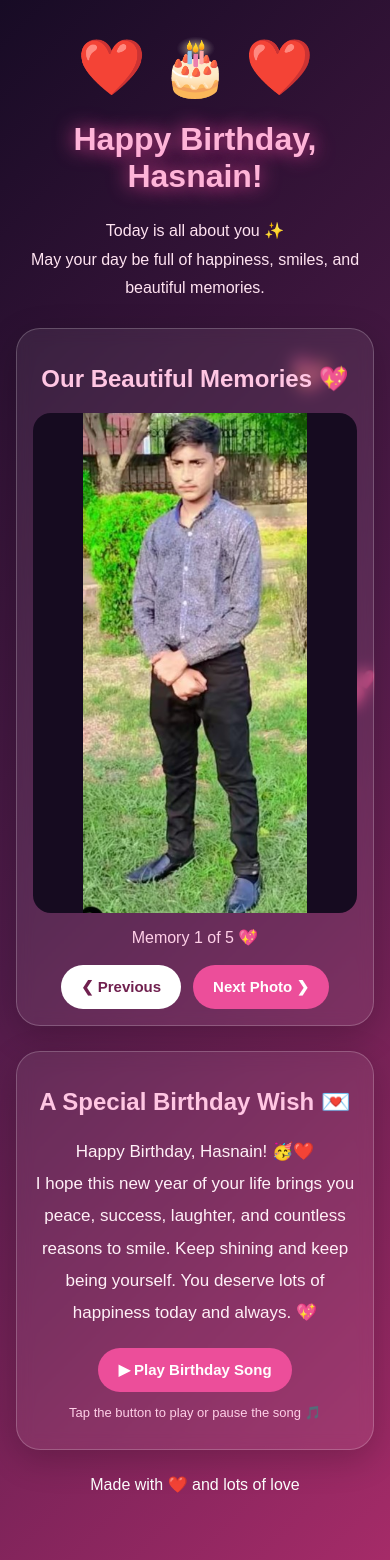
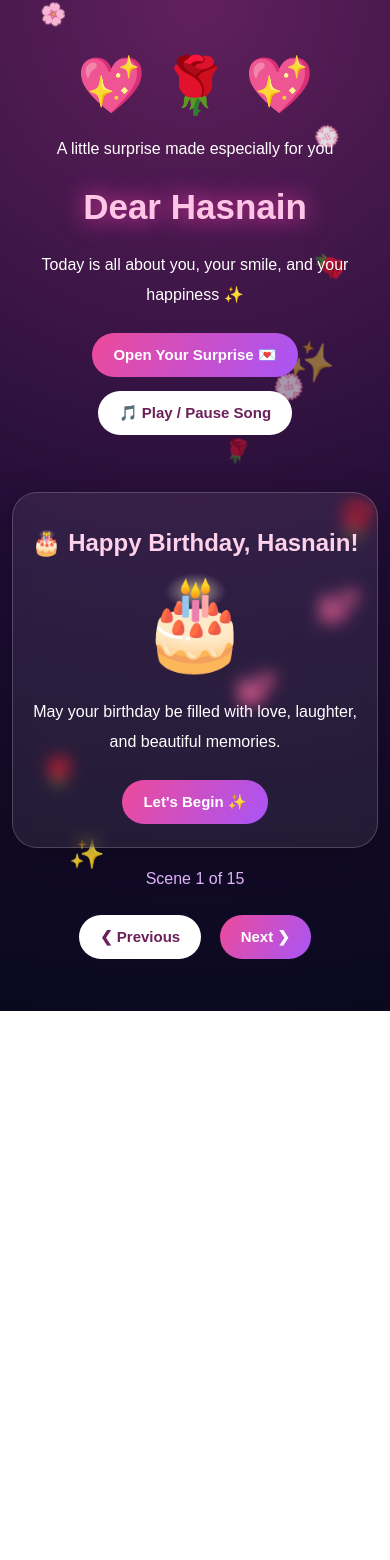
Before and after one commit to TehminaAutomation/Hasnain-Birthday-Website, a plain HTML site: page index.html in a window 390 px wide. After the commit the page ends 1011 px from the top, so only its background shows below. Drawn offline with Linux system fonts and the light colour scheme.

Commit message:
Update index.html

```diff
--- a/index.html
+++ b/index.html
@@ -7,276 +7,312 @@
 <title>Dear Hasnain ❤️</title>
 
 <style>
-    * {
-      box-sizing: border-box;
+*{box-sizing:border-box}
+body{
+  margin:0;min-height:100vh;color:white;text-align:center;
+  font-family:Arial,sans-serif;overflow-x:hidden;
+  background:radial-gradient(circle at top,#61205c,#210d36 55%,#09091e);
 }
-
-    body {
-      margin: 0;
-      min-height: 100vh;
-      font-family: Arial, sans-serif;
-      color: white;
-      text-align: center;
-      background: linear-gradient(135deg, #170b25, #501b49, #a52b68);
-      overflow-x: hidden;
+.wrap{width:min(950px,94%);margin:auto;padding:25px 0 45px}
+h1{font-size:clamp(35px,8vw,65px);color:#ffc5e7;text-shadow:0 0 25px #ff42b0}
+h2{color:#ffd1eb}
+p{line-height:1.85}
+.hero{padding:28px 8px}
+.heart{font-size:55px;animation:beat 1s infinite}
+.card{
+  padding:25px;margin:22px 0;border-radius:25px;
+  background:#ffffff12;border:1px solid #ffffff30;
+  box-shadow:0 10px 35px #0004;backdrop-filter:blur(8px)
 }
-
-    .wrap {
-      width: min(900px, 92%);
-      margin: auto;
-      padding: 35px 0 50px;
+.scene{display:none;min-height:350px;animation:appear .7s ease}
+.scene.active{display:block}
+button{
+  padding:13px 21px;margin:7px;border:0;border-radius:30px;
+  background:#fff;color:#6b205a;font-size:15px;font-weight:bold;
+  cursor:pointer;transition:.25s
 }
-
-    .heart {
-      font-size: 55px;
-      animation: beat 1s infinite;
-    }
-
-    h1 {
-      font-size: clamp(32px, 7vw, 55px);
-      color: #ffb4d8;
-      text-shadow: 0 0 20px #ff4ca3;
-    }
-
-    h2 {
-      color: #ffc6e3;
-    }
-
-    .subtitle {
-      line-height: 1.8;
-      color: #ffe3f1;
-    }
-
-    .card {
-      margin: 25px 0;
-      padding: 24px;
-      background: #ffffff12;
-      border: 1px solid #ffffff35;
-      border-radius: 24px;
-      box-shadow: 0 10px 35px #0003;
-      backdrop-filter: blur(8px);
-    }
-
-    .photo-frame {
-      display: grid;
-      place-items: center;
-      min-height: 250px;
-    }
-
-    #memoryPhoto {
-      width: 100%;
-      max-height: 500px;
-      object-fit: contain;
-      border-radius: 18px;
-      background: #160b20;
-    }
-
-    .photo-caption {
-      color: #ffd0e8;
-      margin: 15px 0;
-    }
-
-    .controls {
-      display: flex;
-      justify-content: center;
-      flex-wrap: wrap;
-      gap: 12px;
-      margin-top: 18px;
-    }
-
-    button {
-      border: none;
-      border-radius: 30px;
-      padding: 13px 20px;
-      background: white;
-      color: #70204f;
-      font-size: 15px;
-      font-weight: bold;
-      cursor: pointer;
-    }
-
-    button.primary {
-      color: white;
-      background: #ec4e9a;
-    }
-
-    button:hover {
-      transform: translateY(-2px);
-    }
-
-    .message {
-      font-size: 17px;
-      line-height: 1.9;
-      color: #fff0f7;
-    }
-
-    .note {
-      font-size: 13px;
-      color: #ffd0e8;
-    }
-
-    .floating {
-      position: fixed;
-      bottom: -40px;
-      pointer-events: none;
-      animation: rise 8s linear forwards;
-      z-index: -1;
-    }
-
-    @keyframes beat {
-      50% { transform: scale(1.15); }
-    }
-
-    @keyframes rise {
-      to {
-        transform: translateY(-110vh) rotate(25deg);
-        opacity: 0;
-      }
-    }
-
-    @media (max-width: 500px) {
-      .card { padding: 16px; }
-      .photo-frame { min-height: 180px; }
-    }
+button.primary{background:linear-gradient(120deg,#ed4a9a,#a855f7);color:white}
+button:hover{transform:translateY(-3px) scale(1.03)}
+.big{font-size:90px;animation:float 3s infinite}
+.gallery{display:grid;grid-template-columns:repeat(auto-fit,minmax(180px,1fr));gap:14px}
+.gallery img{width:100%;height:250px;object-fit:cover;border-radius:17px;border:2px solid #ffc6ed}
+.letter{white-space:pre-line;line-height:2;font-family:Georgia,serif;font-size:18px}
+.gifts{font-size:65px;display:flex;justify-content:center;gap:25px;flex-wrap:wrap}
+.gift{cursor:pointer;transition:.3s}
+.gift:hover{transform:scale(1.2) rotate(8deg)}
+#message{color:#ffd0e8;min-height:35px}
+#progress{color:#e7b8ff;margin:20px}
+.floating{position:fixed;bottom:-50px;pointer-events:none;animation:rise 8s linear forwards;z-index:-1}
+.petal{position:fixed;top:-30px;pointer-events:none;animation:fall 9s linear forwards;z-index:-1}
+@keyframes beat{50%{transform:scale(1.15)}}
+@keyframes float{50%{transform:translateY(-14px)}}
+@keyframes appear{from{opacity:0;transform:translateY(18px)}to{opacity:1;transform:translateY(0)}}
+@keyframes rise{to{transform:translateY(-110vh) rotate(25deg);opacity:0}}
+@keyframes fall{to{transform:translateY(110vh) rotate(400deg);opacity:0}}
+@media(max-width:500px){.card{padding:16px}.gallery img{height:190px}}
 </style>
 </head>
 
 <body>
 <main class="wrap">
 
-    <div class="heart">❤️ 🎂 ❤️</div>
-
-    <h1>Happy Birthday, Hasnain!</h1>
-
-    <p class="subtitle">
-      Today is all about you ✨<br>
-      May your day be full of happiness, smiles, and beautiful memories.
-    </p>
-
-    <section class="card">
-      <h2>Our Beautiful Memories 💖</h2>
-
-      <div class="photo-frame">
-        <img id="memoryPhoto"
-             src="photos/photo_1.jpeg"
-             alt="Birthday memory">
+<div class="hero">
+  <div class="heart">💖 🌹 💖</div>
+  <p>A little surprise made especially for you</p>
+  <h1>Dear Hasnain</h1>
+  <p>Today is all about you, your smile, and your happiness ✨</p>
+  <button class="primary" onclick="start()">Open Your Surprise 💌</button>
+  <button onclick="toggleMusic()">🎵 Play / Pause Song</button>
+  <audio id="song" src="music/birthday.mp3" loop></audio>
 </div>
 
-      <p class="photo-caption" id="photoCaption">
-        A little collection of lovely memories 💕
-      </p>
-
-      <div class="controls">
-        <button onclick="previousPhoto()">❮ Previous</button>
-        <button class="primary" onclick="nextPhoto()">Next Photo ❯</button>
+<section class="scene active" id="s0">
+  <div class="card">
+    <h2>🎂 Happy Birthday, Hasnain!</h2>
+    <div class="big">🎂</div>
+    <p>May your birthday be filled with love, laughter, and beautiful memories.</p>
+    <button class="primary" onclick="next()">Let's Begin ✨</button>
   </div>
 </section>
 
-    <section class="card">
-      <h2>A Special Birthday Wish 💌</h2>
-
-      <p class="message">
-        Happy Birthday, Hasnain! 🥳❤️<br>
-        I hope this new year of your life brings you peace,
-        success, laughter, and countless reasons to smile.
-        Keep shining and keep being yourself.
-        You deserve lots of happiness today and always. 💖
-      </p>
-
-      <div class="controls">
-        <button class="primary" id="musicButton" onclick="toggleMusic()">
-          ▶ Play Birthday Song
-        </button>
+<section class="scene" id="s1">
+  <div class="card">
+    <h2>🎈 A Day Full of Happiness</h2>
+    <div class="big">🎈 💜 🎈</div>
+    <p>May your days be bright, your heart be peaceful, and your dreams come true.</p>
   </div>
-
-      <p class="note">Tap the button to play or pause the song 🎵</p>
+  <button class="primary" onclick="next()">Next Surprise 💕</button>
 </section>
 
-    <p>Made with ❤️ and lots of love</p>
+<section class="scene" id="s2">
+  <div class="card">
+    <h2>🕯️ Make a Birthday Wish</h2>
+    <div class="big">🎂</div>
+    <p>Close your eyes, make a wish, and let every candle carry a little hope.</p>
+    <button onclick="document.getElementById('message').textContent='May your beautiful wish come true! ✨'">My Wish Is Made</button>
+    <p id="message"></p>
+  </div>
+  <button class="primary" onclick="next()">Continue 💖</button>
+</section>
 
-    <audio id="birthdaySong"
-           src="music/birthday.mp3"
-           preload="metadata"
-           loop></audio>
+<section class="scene" id="s3">
+  <div class="card">
+    <h2>🎁 Little Gifts for You</h2>
+    <p>Tap a gift to open its surprise.</p>
+    <div class="gifts">
+      <span class="gift" onclick="gift(0)">🎁</span>
+      <span class="gift" onclick="gift(1)">🎁</span>
+      <span class="gift" onclick="gift(2)">🎁</span>
+    </div>
+    <p id="giftMessage">Your surprises are waiting 💝</p>
+  </div>
+  <button class="primary" onclick="next()">Next 🌹</button>
+</section>
+
+<section class="scene" id="s4">
+  <div class="card">
+    <h2>🌹 A Garden of Good Wishes</h2>
+    <div class="big">🌹 🌷 🌹</div>
+    <p>May happiness find you every day, and may your efforts lead you to success.</p>
+  </div>
+  <button class="primary" onclick="next()">A Letter for You 💌</button>
+</section>
+
+<section class="scene" id="s5">
+  <div class="card letter">
+    <h2>💌 Dear Hasnain</h2>
+Today is a reminder that the world became a little more special on the day you were born.
+
+I hope your life brings you peace when things are difficult, courage when challenges appear, and happiness in the smallest moments.
+
+Keep smiling, keep dreaming, and keep being the wonderful person you are.
+
+Happy Birthday! ❤️
+  </div>
+  <button class="primary" onclick="next()">Our Memories 📸</button>
+</section>
+
+<section class="scene" id="s6">
+  <div class="card">
+    <h2>📸 Our Beautiful Memories</h2>
+    <div class="gallery">
+      <img src="photos/photo_1.jpeg" alt="Memory 1">
+      <img src="photos/photo_2.jpeg" alt="Memory 2">
+      <img src="photos/photo_3.jpeg" alt="Memory 3">
+      <img src="photos/photo_4.jpeg" alt="Memory 4">
+      <img src="photos/photo_5.jpeg" alt="Memory 5">
+    </div>
+    <p>Every memory has its own little magic 💖</p>
+  </div>
+  <button class="primary" onclick="next()">Birthday Wish Jar ✨</button>
+</section>
+
+<section class="scene" id="s7">
+  <div class="card">
+    <h2>🏺 Your Birthday Wish Jar</h2>
+    <div class="big">✨ 🫙 ✨</div>
+    <p id="jarWish">Tap below for a little wish.</p>
+    <button onclick="newWish()">Pick a Wish 💫</button>
+  </div>
+  <button class="primary" onclick="next()">Open When... 💌</button>
+</section>
+
+<section class="scene" id="s8">
+  <div class="card">
+    <h2>💌 Open When...</h2>
+    <button onclick="note(0)">When you need a smile 😊</button>
+    <button onclick="note(1)">When you feel low 💜</button>
+    <button onclick="note(2)">When you need motivation 🌟</button>
+    <p id="noteMessage"></p>
+  </div>
+  <button class="primary" onclick="next()">Look at the Stars 🌌</button>
+</section>
+
+<section class="scene" id="s9">
+  <div class="card">
+    <h2>🌌 Your Own Little Universe</h2>
+    <div class="big">🌙 ⭐ ✨</div>
+    <p>May your future be as bright as the stars and your heart always full of hope.</p>
+  </div>
+  <button class="primary" onclick="next()">One More Wish 🌙</button>
+</section>
+
+<section class="scene" id="s10">
+  <div class="card">
+    <h2>🌙 A Peaceful Wish</h2>
+    <div class="big">🌙</div>
+    <p>May every new morning bring fresh opportunities and every night bring you peace.</p>
+  </div>
+  <button class="primary" onclick="next()">Continue 💜</button>
+</section>
+
+<section class="scene" id="s11">
+  <div class="card">
+    <h2>💜 Always Believe in Yourself</h2>
+    <div class="big">🌟</div>
+    <p>You deserve wonderful opportunities, genuine happiness, and a future you feel proud of.</p>
+  </div>
+  <button class="primary" onclick="next()">Almost There 🎂</button>
+</section>
+
+<section class="scene" id="s12">
+  <div class="card">
+    <h2>🎂 One Final Birthday Wish</h2>
+    <div class="big">🎂</div>
+    <p>May this new year bring success, laughter, good health, and countless beautiful surprises.</p>
+  </div>
+  <button class="primary" onclick="next()">Grand Finale 🎆</button>
+</section>
+
+<section class="scene" id="s13">
+  <div class="card">
+    <h2>🎆 A Celebration Just for You</h2>
+    <div class="big">🎉 💖 🎊</div>
+    <p>Today is your day. Enjoy every moment and never stop smiling!</p>
+  </div>
+  <button class="primary" onclick="next()">One Last Surprise ❤️</button>
+</section>
+
+<section class="scene" id="s14">
+  <div class="card">
+    <div class="big">❤️ 🎂 ❤️</div>
+    <h1>HASNAIN DEAR</h1>
+    <h2>Happy Birthday! 🎉</h2>
+    <p>May your life always be full of love, laughter, and magical memories.</p>
+    <p>Made with ❤️ especially for you.</p>
+    <button class="primary" onclick="restart()">Replay the Surprise 🔁</button>
+  </div>
+</section>
+
+<div id="progress">Scene 1 of 15</div>
+<div>
+  <button onclick="previous()">❮ Previous</button>
+  <button class="primary" onclick="next()">Next ❯</button>
+</div>
 
 </main>
 
 <script>
-    const photos = [
-      "photos/photo_1.jpeg",
-      "photos/photo_2.jpeg",
-      "photos/photo_3.jpeg",
-      "photos/photo_4.jpeg",
-      "photos/photo_5.jpeg"
-    ];
+const scenes = [...document.querySelectorAll(".scene")];
+let current = 0;
 
-    let currentPhoto = 0;
-
-    const photoElement = document.getElementById("memoryPhoto");
-    const caption = document.getElementById("photoCaption");
-    const song = document.getElementById("birthdaySong");
-    const musicButton = document.getElementById("musicButton");
-
-    function showPhoto() {
-      photoElement.style.display = "block";
-      photoElement.src = photos[currentPhoto];
-
-      caption.textContent =
-        "Memory " + (currentPhoto + 1) + " of " + photos.length + " 💖";
-
-      photoElement.onerror = function () {
-        photoElement.style.display = "none";
-        caption.textContent =
-          "Photo nahi mili: " + photos[currentPhoto] +
-          " — folder aur filename check karo.";
-      };
+function showScene(index) {
+  current = (index + scenes.length) % scenes.length;
+  scenes.forEach((scene, i) => scene.classList.toggle("active", i === current));
+  document.getElementById("progress").textContent =
+    "Scene " + (current + 1) + " of " + scenes.length;
+  window.scrollTo({top: 0, behavior: "smooth"});
 }
 
-    function nextPhoto() {
-      currentPhoto = (currentPhoto + 1) % photos.length;
-      showPhoto();
+function start() {
+  showScene(0);
+  const song = document.getElementById("song");
+  song.play().catch(() => {});
 }
 
-    function previousPhoto() {
-      currentPhoto =
-        (currentPhoto - 1 + photos.length) % photos.length;
-      showPhoto();
-    }
+function next() { showScene(current + 1); }
+function previous() { showScene(current - 1); }
+function restart() { showScene(0); }
 
 async function toggleMusic() {
+  const song = document.getElementById("song");
   if (song.paused) {
-        try {
-          await song.play();
-          musicButton.textContent = "❚❚ Pause Birthday Song";
-        } catch (error) {
-          alert("Song nahi chali. music/birthday.mp3 ka filename check karo.");
-        }
+    try { await song.play(); }
+    catch (e) { alert("Check karo: music/birthday.mp3 file maujood hai?"); }
   } else {
     song.pause();
-        musicButton.textContent = "▶ Play Birthday Song";
   }
 }
 
-    song.addEventListener("ended", function () {
-      musicButton.textContent = "▶ Play Birthday Song";
-    });
+const gifts = [
+  "🎁 Gift 1: May your dreams come true!",
+  "💖 Gift 2: May you always have a reason to smile!",
+  "🌟 Gift 3: May success and happiness follow you!"
+];
+function gift(i) {
+  document.getElementById("giftMessage").textContent = gifts[i];
+}
 
-    setInterval(function () {
-      const heart = document.createElement("span");
-      heart.className = "floating";
-      heart.textContent = ["❤️", "💖", "✨", "💕"][
-        Math.floor(Math.random() * 4)
+const wishes = [
+  "May happiness find you wherever you go! ✨",
+  "May your hard work bring you success! 🌟",
+  "May your heart always be full of peace! 💜",
+  "May you make beautiful memories this year! 🎂",
+  "May all your good wishes come true! 💖"
 ];
-      heart.style.left = Math.random() * 100 + "vw";
-      heart.style.fontSize = (16 + Math.random() * 22) + "px";
-      document.body.appendChild(heart);
+function newWish() {
+  document.getElementById("jarWish").textContent =
+    wishes[Math.floor(Math.random() * wishes.length)];
+}
 
-      setTimeout(function () {
-        heart.remove();
-      }, 8000);
-    }, 900);
+const notes = [
+  "Remember, your smile can make a difficult day brighter. 😊",
+  "Take a breath. You matter, and brighter days can come. 💜",
+  "Believe in yourself. Every small step takes you forward. 🌟"
+];
+function note(i) {
+  document.getElementById("noteMessage").textContent = notes[i];
+}
 
-    showPhoto();
+setInterval(() => {
+  const item = document.createElement("span");
+  item.className = "floating";
+  item.textContent = ["❤️", "💖", "✨", "💕", "🌹"][Math.floor(Math.random() * 5)];
+  item.style.left = Math.random() * 100 + "vw";
+  item.style.fontSize = (18 + Math.random() * 24) + "px";
+  document.body.appendChild(item);
+  setTimeout(() => item.remove(), 8000);
+}, 700);
+
+setInterval(() => {
+  const petal = document.createElement("span");
+  petal.className = "petal";
+  petal.textContent = ["🌹", "🌸", "💮"][Math.floor(Math.random() * 3)];
+  petal.style.left = Math.random() * 100 + "vw";
+  petal.style.fontSize = (15 + Math.random() * 20) + "px";
+  document.body.appendChild(petal);
+  setTimeout(() => petal.remove(), 9000);
+}, 1200);
 </script>
 </body>
 </html>
```
Lines whose indentation alone changed are shown as unchanged.
